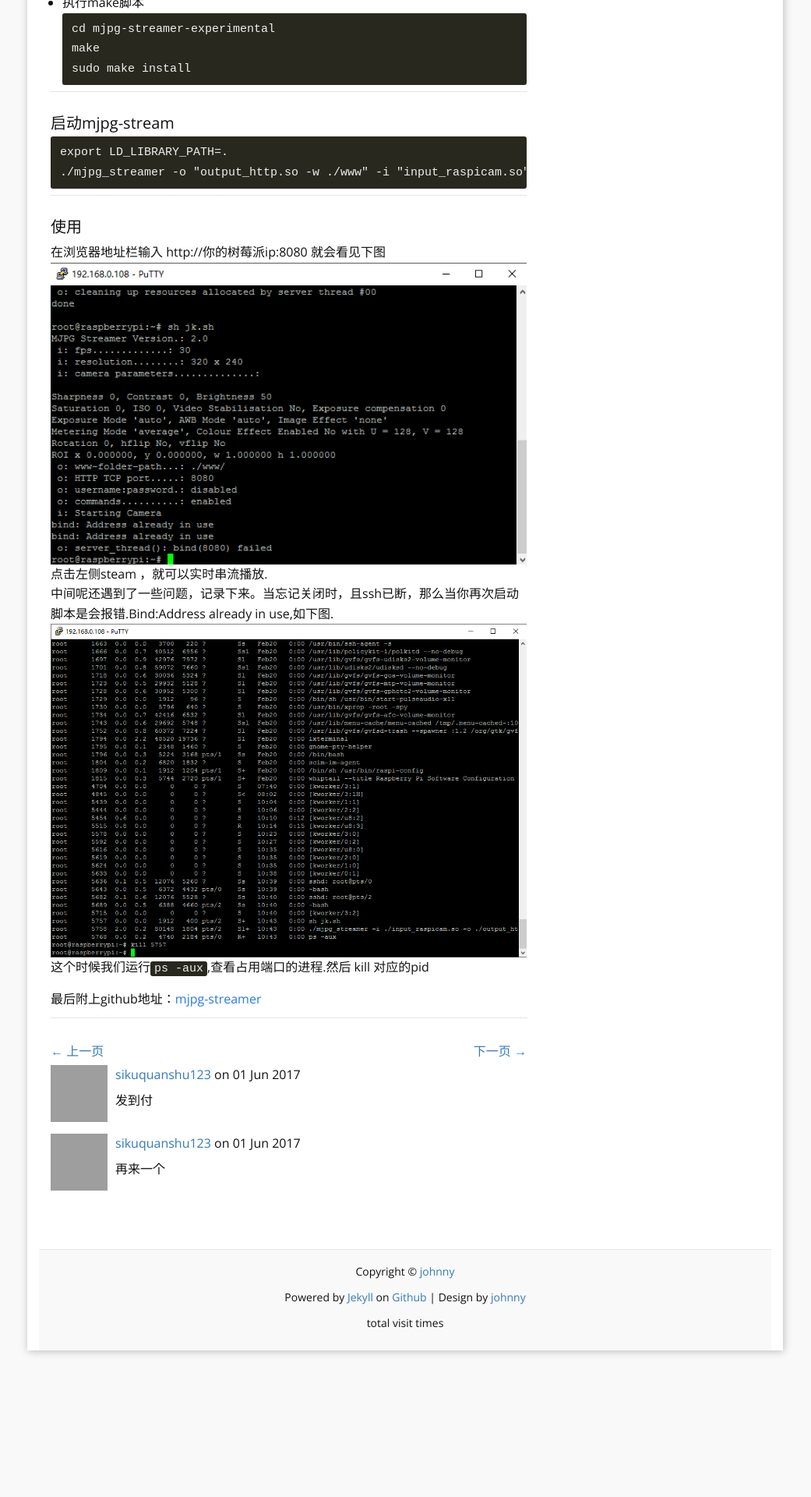
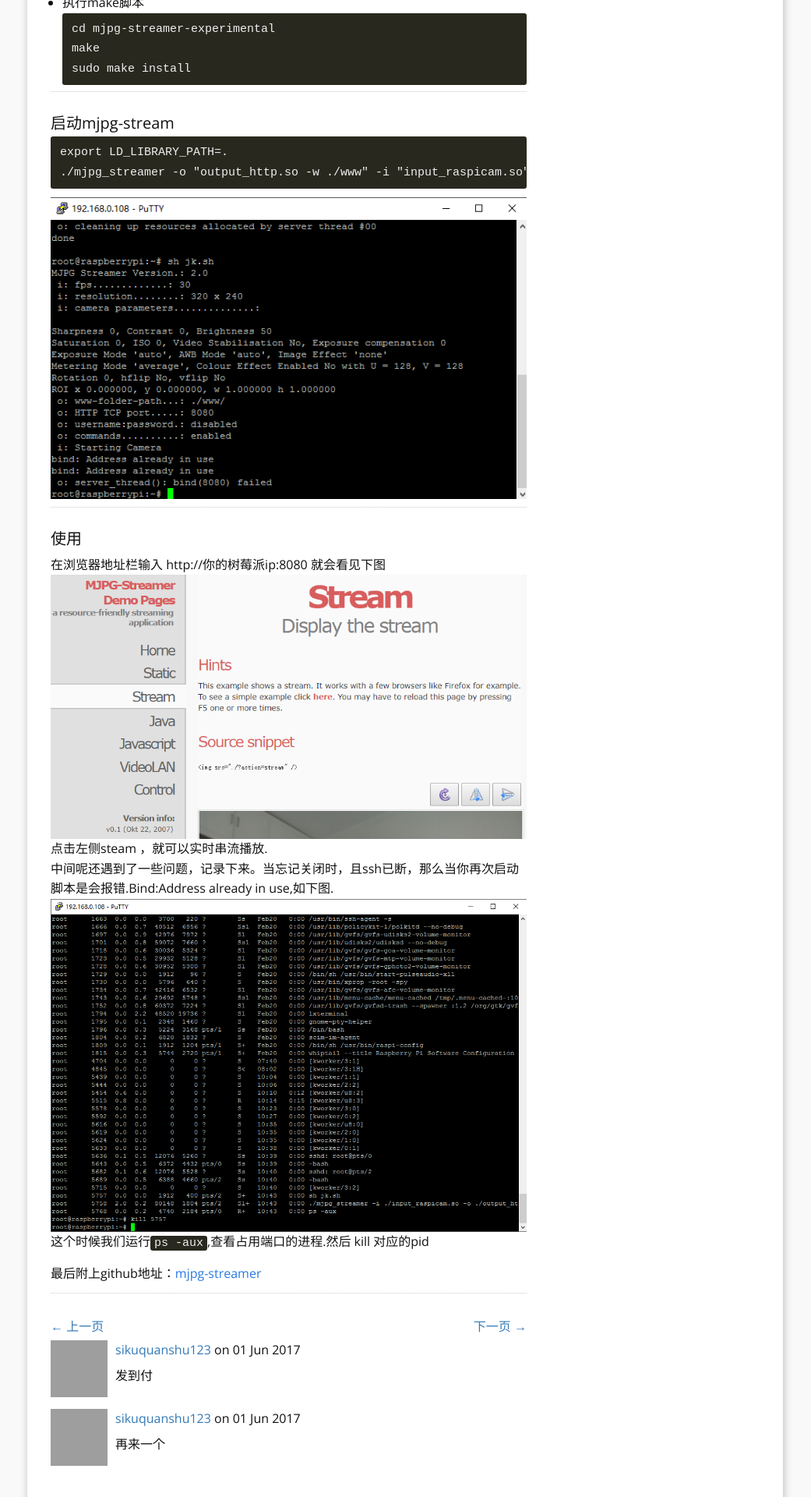
Before and after one commit to cnafan/cnafan.github.io, a Jekyll site: the page built from _posts/2017-02-20-mjpg.md, in a window 1280 px wide. Shown: the part 1870-3790 px from the top of the page at 78% size, without its empty margins (120-1161 px from the left). Built offline with Jekyll 4.4.1, drawn with Linux system fonts in a browser that asks for light colours; nearby versions of some CDN libraries; a script that is not in the unit is left out; comment, search, counter and statistics services are not loaded; before the commit the page ends 3632 px from its top, so only the background shows below that; grey boxes are pictures that could not be loaded.

Commit message:
fix:add picture to mjpg

````diff
--- a/_posts/2017-02-20-mjpg.md
+++ b/_posts/2017-02-20-mjpg.md
@@ -57,16 +57,17 @@
 export LD_LIBRARY_PATH=.
 ./mjpg_streamer -o "output_http.so -w ./www" -i "input_raspicam.so"
 ```
+![](/images/mjpg_4.png)
 
 ---------------------------------------
 
 #### 使用
 
 在浏览器地址栏输入 http://你的树莓派ip:8080 就会看见下图
-![](/images/mjpg_4.png)
+![](/images/mjpg_5.png)
 点击左侧steam ，就可以实时串流播放.
 中间呢还遇到了一些问题，记录下来。当忘记关闭时，且ssh已断，那么当你再次启动脚本是会报错.Bind:Address already in use,如下图.
-![](/images/mjpg_5.png)
+![](/images/mjpg_6.png)
 这个时候我们运行```ps -aux```,查看占用端口的进程.然后 kill 对应的pid
 
 最后附上github地址：[mjpg-streamer](https://github.com/jacksonliam/mjpg-streamer)
````
Also changed, not shown: images/mjpg_5.png, images/mjpg_6.png (added).
